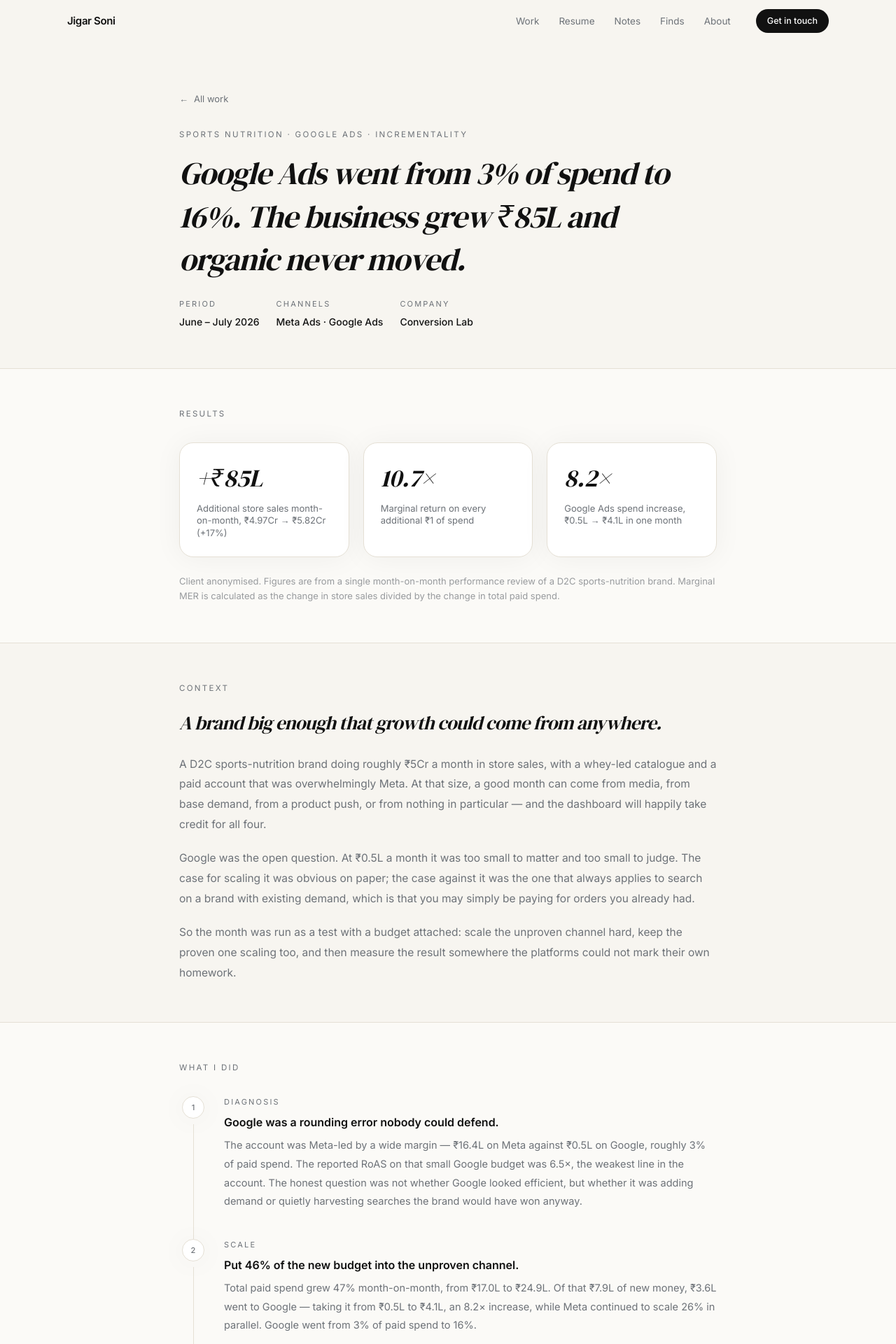
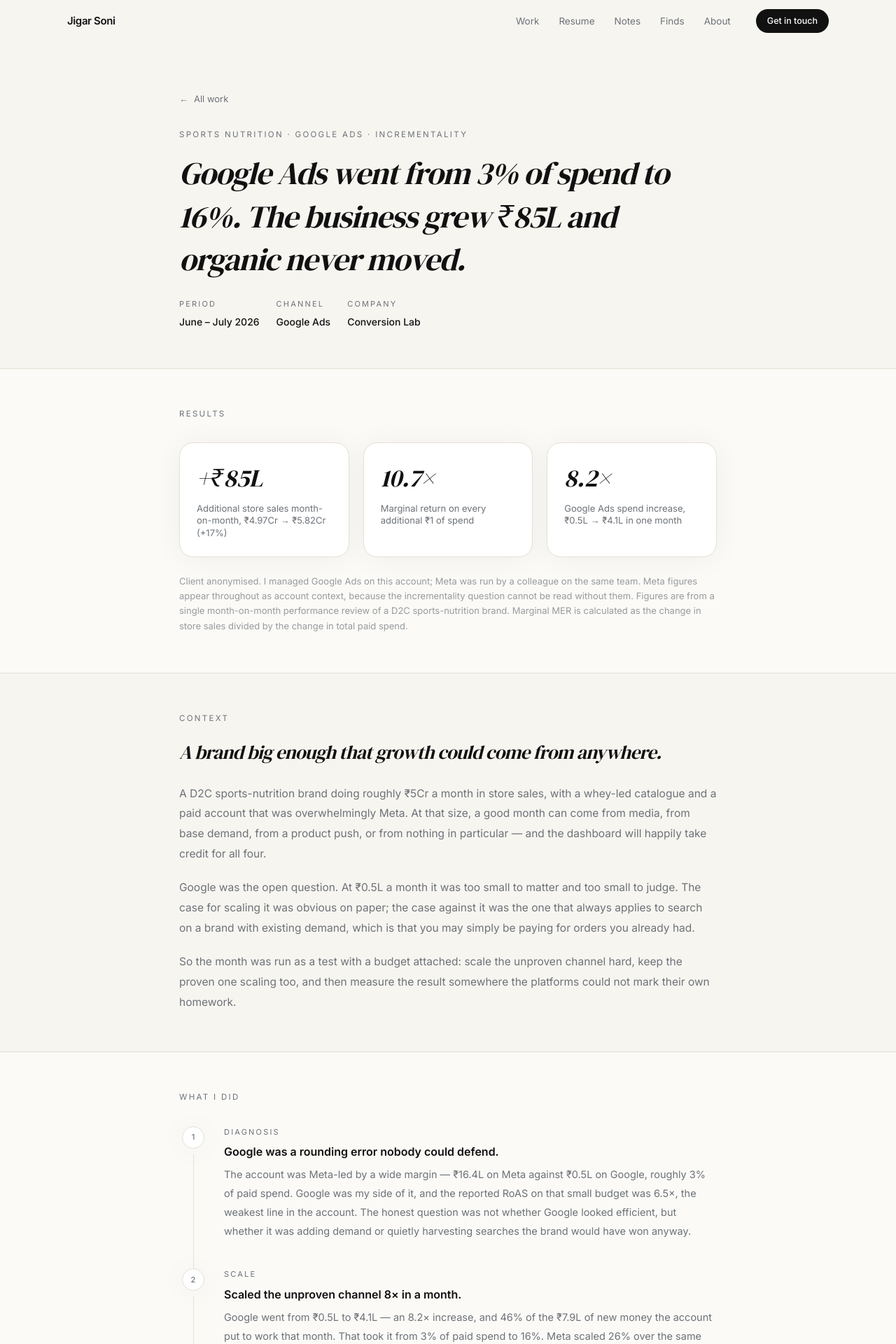
Before and after one commit to jigar-soni/jigar-soni-portfolio, a Next.js app: page /work/sports-nutrition-incrementality in a window 1280 px wide. Shown: the top 1920 px of the page at 70% size. Built offline with nearby package versions, Linux system fonts and the light colour scheme.

Commit message:
Correct scope: Google Ads was the managed channel, Meta shown as account context

```diff
--- a/app/work/page.tsx
+++ b/app/work/page.tsx
@@ -15,12 +15,12 @@ const caseStudies: CaseStudy[] = [
     context: 'Agency · Client work',
     title: 'Google Ads went from 3% of spend to 16%. The business grew ₹85L and organic never moved.',
     summary:
-      'A D2C sports-nutrition brand doing ~₹5Cr a month, with a paid account that was almost entirely Meta. Google was too small to judge at ₹0.5L a month. I scaled it 8× in a month — 46% of all new budget — then measured the result on deduplicated store sales rather than on what either platform claimed for itself.',
+      'A D2C sports-nutrition brand doing ~₹5Cr a month, with a paid account that was almost entirely Meta. Google — my side of the account — was too small to judge at ₹0.5L a month. I scaled it 8× in a month, taking 46% of the account\'s new spend, then measured the result on deduplicated store sales rather than on what either platform claimed for itself.',
     details: [
       'Store sales grew 17% month-on-month, ₹4.97Cr → ₹5.82Cr (+₹85L)',
       '10.7× marginal MER — ₹85L of additional sales on ₹7.9L of additional spend',
       'Google Ads scaled 8.2× (₹0.5L → ₹4.1L) while its reported RoAS improved from 6.5× to 8.7×',
-      "Non-paid revenue held flat at ~₹2.5Cr and Meta's RoAS held at 14.2× — no visible cannibalisation",
+      'Non-paid revenue held flat at ~₹2.5Cr and Meta held 14.2× under a colleague — no visible cannibalisation',
       'Platforms claimed ₹88L of growth against ₹85L actual; recommended a geo-holdout for causal proof',
     ],
     note: 'Conversion Lab · June – July 2026',
--- a/app/work/sports-nutrition-incrementality/page.tsx
+++ b/app/work/sports-nutrition-incrementality/page.tsx
@@ -11,12 +11,12 @@ const timeline = [
   {
     phase: 'Diagnosis',
     heading: 'Google was a rounding error nobody could defend.',
-    body: 'The account was Meta-led by a wide margin — ₹16.4L on Meta against ₹0.5L on Google, roughly 3% of paid spend. The reported RoAS on that small Google budget was 6.5×, the weakest line in the account. The honest question was not whether Google looked efficient, but whether it was adding demand or quietly harvesting searches the brand would have won anyway.',
+    body: 'The account was Meta-led by a wide margin — ₹16.4L on Meta against ₹0.5L on Google, roughly 3% of paid spend. Google was my side of it, and the reported RoAS on that small budget was 6.5×, the weakest line in the account. The honest question was not whether Google looked efficient, but whether it was adding demand or quietly harvesting searches the brand would have won anyway.',
   },
   {
     phase: 'Scale',
-    heading: 'Put 46% of the new budget into the unproven channel.',
-    body: 'Total paid spend grew 47% month-on-month, from ₹17.0L to ₹24.9L. Of that ₹7.9L of new money, ₹3.6L went to Google — taking it from ₹0.5L to ₹4.1L, an 8.2× increase, while Meta continued to scale 26% in parallel. Google went from 3% of paid spend to 16%.',
+    heading: 'Scaled the unproven channel 8× in a month.',
+    body: 'Google went from ₹0.5L to ₹4.1L — an 8.2× increase, and 46% of the ₹7.9L of new money the account put to work that month. That took it from 3% of paid spend to 16%. Meta scaled 26% over the same period under a colleague, so total paid spend across the account grew 47%, from ₹17.0L to ₹24.9L.',
   },
   {
     phase: 'Measurement',
@@ -75,7 +75,7 @@ const evidence = [
   {
     value: '14.2×',
     heading: "Meta's efficiency held while it also scaled",
-    body: 'Meta RoAS moved 14.6× to 14.2× on 26% more spend. Adding a second channel at nearly half the incremental budget did not come at the expense of the channel that was already working.',
+    body: 'On the other side of the account, Meta RoAS moved 14.6× to 14.2× on 26% more spend. Putting nearly half the incremental budget into Google did not come at the expense of the channel that was already working.',
   },
 ]
 
@@ -103,8 +103,8 @@ export default function SportsNutritionCaseStudy() {
               <p className="mt-1.5 text-[14px] font-medium text-ink">June – July 2026</p>
             </div>
             <div>
-              <p className="text-[11px] uppercase tracking-label text-muted">Channels</p>
-              <p className="mt-1.5 text-[14px] font-medium text-ink">Meta Ads · Google Ads</p>
+              <p className="text-[11px] uppercase tracking-label text-muted">Channel</p>
+              <p className="mt-1.5 text-[14px] font-medium text-ink">Google Ads</p>
             </div>
             <div>
               <p className="text-[11px] uppercase tracking-label text-muted">Company</p>
@@ -133,8 +133,10 @@ export default function SportsNutritionCaseStudy() {
             </div>
           </div>
           <p className="mt-6 text-[13px] leading-relaxed text-muted/70">
-            Client anonymised. Figures are from a single month-on-month performance review of a D2C sports-nutrition
-            brand. Marginal MER is calculated as the change in store sales divided by the change in total paid spend.
+            Client anonymised. I managed Google Ads on this account; Meta was run by a colleague on the same team.
+            Meta figures appear throughout as account context, because the incrementality question cannot be read
+            without them. Figures are from a single month-on-month performance review of a D2C sports-nutrition brand.
+            Marginal MER is calculated as the change in store sales divided by the change in total paid spend.
           </p>
         </div>
       </section>
@@ -363,7 +365,8 @@ export default function SportsNutritionCaseStudy() {
               saying so is part of the job.
             </p>
             <p className="mt-6 text-[13px] leading-relaxed text-muted/70">
-              Agency client work at Conversion Lab. Brand, sub-brand and product names withheld.
+              Agency client work at Conversion Lab. I ran Google Ads on this account and did the incrementality
+              analysis; Meta was managed by a colleague on the same team. Brand, sub-brand and product names withheld.
             </p>
           </div>
         </div>
```
